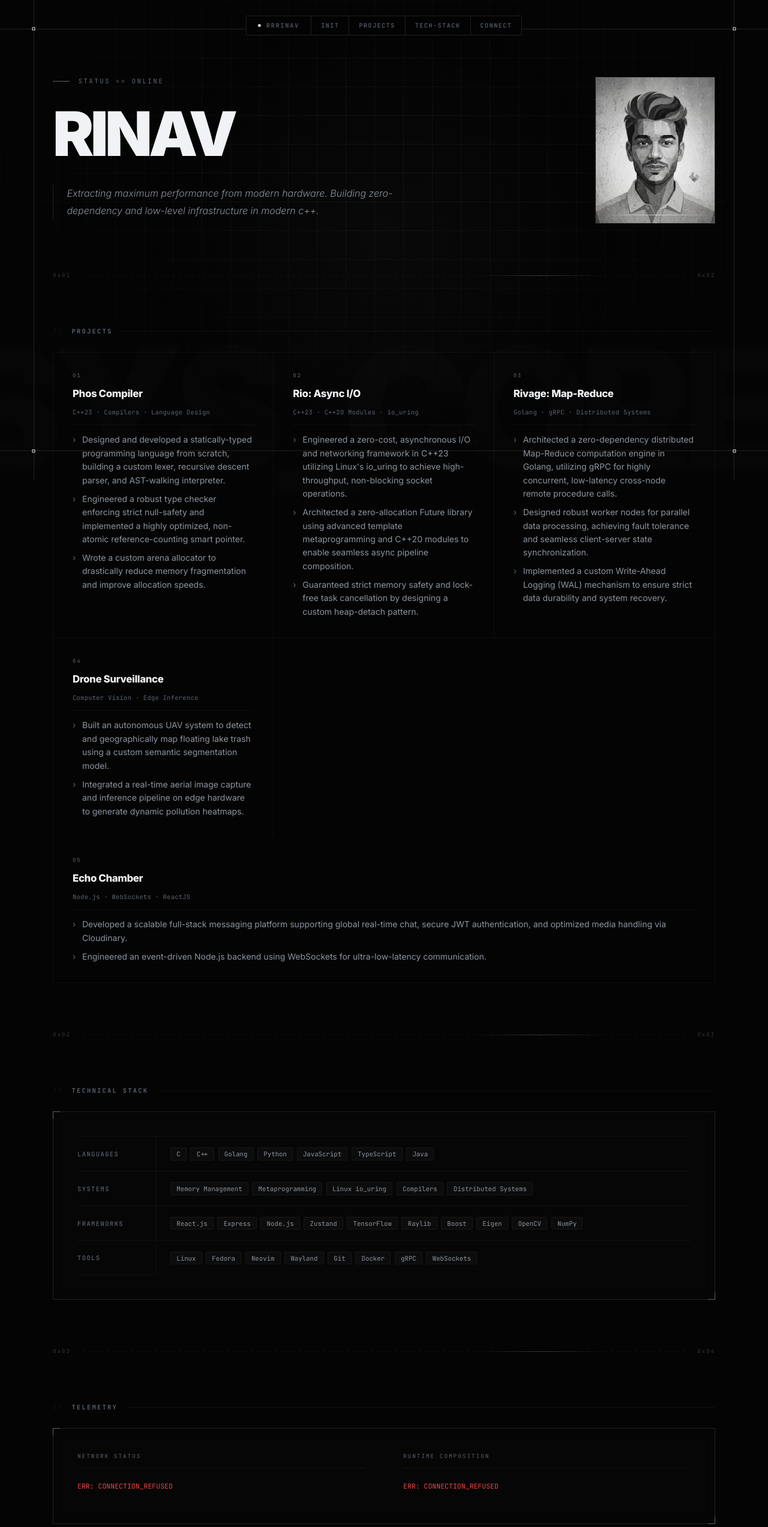
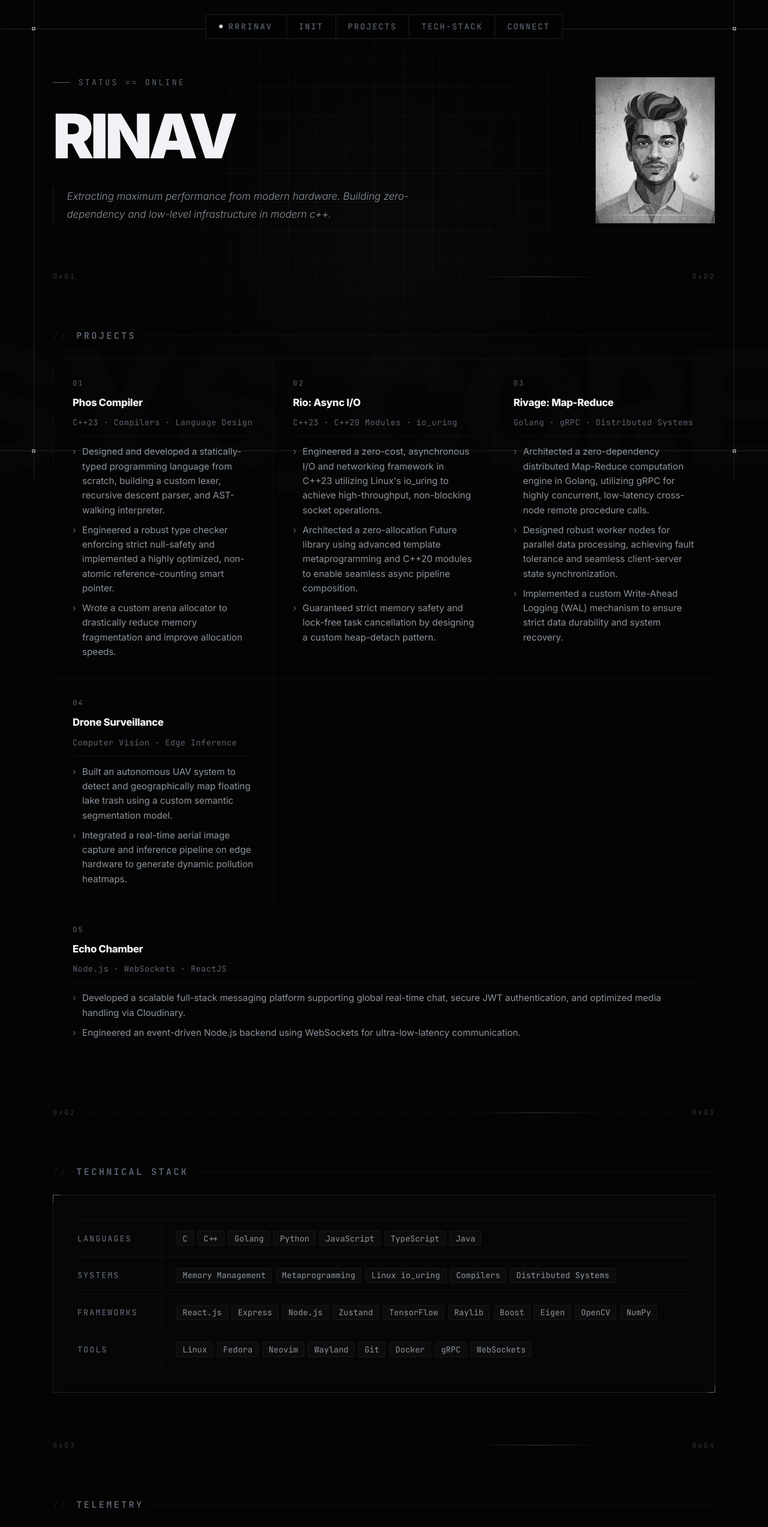
Before and after one commit to Rrrinav/portfolio, a plain HTML site: page index.html in a window 1280 px wide. Shown: the top 2546 px of the page at 60% size. Drawn offline with Linux system fonts and the light colour scheme; no server answers.

Commit message:
more stupid changes

```diff
--- a/index.html
+++ b/index.html
@@ -13,16 +13,27 @@
 
     <style>
         :root {
+            /* Colors */
             --bg: #040404;
             --border: rgba(255, 255, 255, 0.11);
             --border-faint: rgba(255, 255, 255, 0.042);
             --fg: #f0f2f5;
             --muted: #5a6370;
             --muted-mid: #8b949e;
+
+            /* Spacing */
             --frame-inset: 3.5rem;
             --frame-v: 3rem;
-            /* Content lives inside the frame lines with a little breathing room */
             --content-pad: calc(var(--frame-inset) + 2rem);
+
+            /* Fluid Typography Scale */
+            --text-hero: clamp(3.5rem, 8vw, 9rem);
+            --text-xl: clamp(1.25rem, 2vw, 1.5rem);
+            --text-lg: clamp(1.05rem, 1.2vw, 1.15rem);
+            --text-base: clamp(0.95rem, 1vw, 1.05rem);
+            --text-sm: clamp(0.85rem, 0.9vw, 0.95rem);
+            --text-xs: clamp(0.75rem, 0.8vw, 0.8rem);
+            --text-micro: clamp(0.65rem, 0.7vw, 0.7rem);
         }
 
         *,
@@ -41,6 +52,7 @@
             background: var(--bg);
             color: var(--fg);
             font-family: 'Inter', sans-serif;
+            font-size: var(--text-base);
             min-height: 100vh;
             overflow-x: hidden;
             -webkit-font-smoothing: antialiased;
@@ -197,7 +209,7 @@
 
         nav {
             position: fixed;
-            top: calc(var(--frame-v) - 1.35rem);
+            top: calc(var(--frame-v) - 1.5rem);
             left: 50%;
             transform: translateX(-50%);
             z-index: 9999;
@@ -215,11 +227,11 @@
 
         .nav-id {
             font-family: 'JetBrains Mono', monospace;
-            font-size: 0.63rem;
+            font-size: var(--text-sm);
             font-weight: 500;
             color: var(--muted);
             letter-spacing: 0.18em;
-            padding: 0.55rem 1.2rem;
+            padding: 0.65rem 1.4rem;
             border-right: 1px solid var(--border);
             display: flex;
             align-items: center;
@@ -229,8 +241,8 @@
 
         .nav-id::before {
             content: '';
-            width: 5px;
-            height: 5px;
+            width: 6px;
+            height: 6px;
             background: var(--fg);
             border-radius: 50%;
             flex-shrink: 0;
@@ -261,11 +273,11 @@
             color: var(--muted);
             text-decoration: none;
             font-family: 'JetBrains Mono', monospace;
-            font-size: 0.63rem;
+            font-size: var(--text-sm);
             font-weight: 500;
             text-transform: uppercase;
             letter-spacing: 0.15em;
-            padding: 0.55rem 1rem;
+            padding: 0.65rem 1.25rem;
             border-right: 1px solid var(--border);
             transition: color 0.18s, background 0.18s;
         }
@@ -280,7 +292,6 @@
         }
 
         .container {
-            /* Edge-to-edge from frame line to frame line */
             padding: 8rem var(--content-pad) 8rem;
         }
 
@@ -308,7 +319,7 @@
 
         .sys-label {
             font-family: 'JetBrains Mono', monospace;
-            font-size: 0.68rem;
+            font-size: var(--text-sm);
             font-weight: 400;
             color: var(--muted);
             letter-spacing: 0.22em;
@@ -338,7 +349,7 @@
         }
 
         h1 {
-            font-size: clamp(4rem, 8vw, 9rem);
+            font-size: var(--text-hero);
             font-weight: 900;
             letter-spacing: -0.055em;
             line-height: 0.88;
@@ -347,10 +358,10 @@
         }
 
         .subtitle {
-            font-size: 1rem;
+            font-size: var(--text-lg);
             font-weight: 300;
             color: var(--muted-mid);
-            max-width: 580px;
+            max-width: 620px;
             line-height: 1.8;
             border-left: 1px solid var(--border);
             padding-left: 1.4rem;
@@ -404,7 +415,7 @@
 
         .hero-photo .photo-placeholder .ph-label {
             font-family: 'JetBrains Mono', monospace;
-            font-size: 0.55rem;
+            font-size: var(--text-xs);
             color: var(--muted);
             letter-spacing: 0.18em;
             text-transform: uppercase;
@@ -479,7 +490,7 @@
 
         .divider .tag {
             font-family: 'JetBrains Mono', monospace;
-            font-size: 0.58rem;
+            font-size: var(--text-xs);
             color: var(--muted);
             letter-spacing: 0.2em;
             white-space: nowrap;
@@ -520,7 +531,8 @@
         }
 
         h2 {
-            font-size: 0.65rem;
+            font-size: var(--text-base);
+            /* Bumped up from sm */
             font-weight: 600;
             font-family: 'JetBrains Mono', monospace;
             letter-spacing: 0.22em;
@@ -625,13 +637,13 @@
 
         .project-index {
             font-family: 'JetBrains Mono', monospace;
-            font-size: 0.56rem;
+            font-size: var(--text-xs);
             color: var(--muted);
             letter-spacing: 0.2em;
         }
 
         .project-title {
-            font-size: 1.05rem;
+            font-size: var(--text-lg);
             font-weight: 700;
             letter-spacing: -0.02em;
             line-height: 1.25;
@@ -649,7 +661,7 @@
 
         .tech-stack {
             font-family: 'JetBrains Mono', monospace;
-            font-size: 0.65rem;
+            font-size: var(--text-sm);
             color: var(--muted);
             letter-spacing: 0.03em;
             border-bottom: 1px solid var(--border-faint);
@@ -666,7 +678,7 @@
 
         ul.pts li {
             color: var(--muted-mid);
-            font-size: 0.875rem;
+            font-size: var(--text-base);
             line-height: 1.6;
             padding-left: 1rem;
             position: relative;
@@ -681,7 +693,7 @@
 
         .skills-dl {
             display: grid;
-            grid-template-columns: 130px 1fr;
+            grid-template-columns: 140px 1fr;
             border-top: 1px solid var(--border-faint);
         }
 
@@ -693,7 +705,7 @@
 
         .skills-dt {
             font-family: 'JetBrains Mono', monospace;
-            font-size: 0.65rem;
+            font-size: var(--text-sm);
             font-weight: 500;
             color: var(--muted);
             text-transform: uppercase;
@@ -714,7 +726,7 @@
 
         .skill-tag {
             font-family: 'JetBrains Mono', monospace;
-            font-size: 0.67rem;
+            font-size: var(--text-sm);
             color: var(--muted-mid);
             background: rgba(255, 255, 255, 0.03);
             border: 1px solid var(--border-faint);
@@ -739,7 +751,7 @@
 
         .tel-header {
             font-family: 'JetBrains Mono', monospace;
-            font-size: 0.58rem;
+            font-size: var(--text-xs);
             letter-spacing: 0.22em;
             color: var(--muted);
             text-transform: uppercase;
@@ -754,7 +766,7 @@
             align-items: baseline;
             margin-bottom: 0.9rem;
             font-family: 'JetBrains Mono', monospace;
-            font-size: 0.78rem;
+            font-size: var(--text-base);
         }
 
         .t-row .t-key {
@@ -812,7 +824,7 @@
 
         .contact-label {
             font-family: 'JetBrains Mono', monospace;
-            font-size: 0.58rem;
+            font-size: var(--text-xs);
             font-weight: 500;
             color: var(--muted);
             letter-spacing: 0.22em;
@@ -820,7 +832,7 @@
         }
 
         .contact-value {
-            font-size: 0.9rem;
+            font-size: var(--text-base);
             color: var(--fg);
             font-weight: 400;
         }
@@ -829,7 +841,7 @@
             position: absolute;
             top: 2rem;
             right: 2rem;
-            font-size: 0.75rem;
+            font-size: var(--text-base);
             color: var(--muted);
             transition: transform 0.22s, color 0.22s;
         }
@@ -868,7 +880,6 @@
                 height: 185px;
             }
 
-            /* 2-col projects */
             .projects-grid {
                 grid-template-columns: repeat(2, 1fr);
             }
@@ -914,16 +925,6 @@
 
             nav {
                 max-width: calc(100% - 2.5rem);
-            }
-
-            .nav-links a {
-                padding: 0.5rem 0.65rem;
-                letter-spacing: 0.09em;
-                font-size: 0.6rem;
-            }
-
-            h1 {
-                font-size: clamp(3rem, 14vw, 5rem);
             }
 
             .hero-photo {
@@ -1301,7 +1302,7 @@
                         </div>
                     `).join('');
             } catch {
-                const err = '<div class="t-row"><span style="color:#ef4444;font-size:0.72rem">ERR: CONNECTION_REFUSED</span></div>';
+                const err = '<div class="t-row"><span style="color:#ef4444;font-size:var(--text-sm);">ERR: CONNECTION_REFUSED</span></div>';
                 document.getElementById('git-stats').innerHTML = err;
                 document.getElementById('git-langs').innerHTML = err;
             }
```
